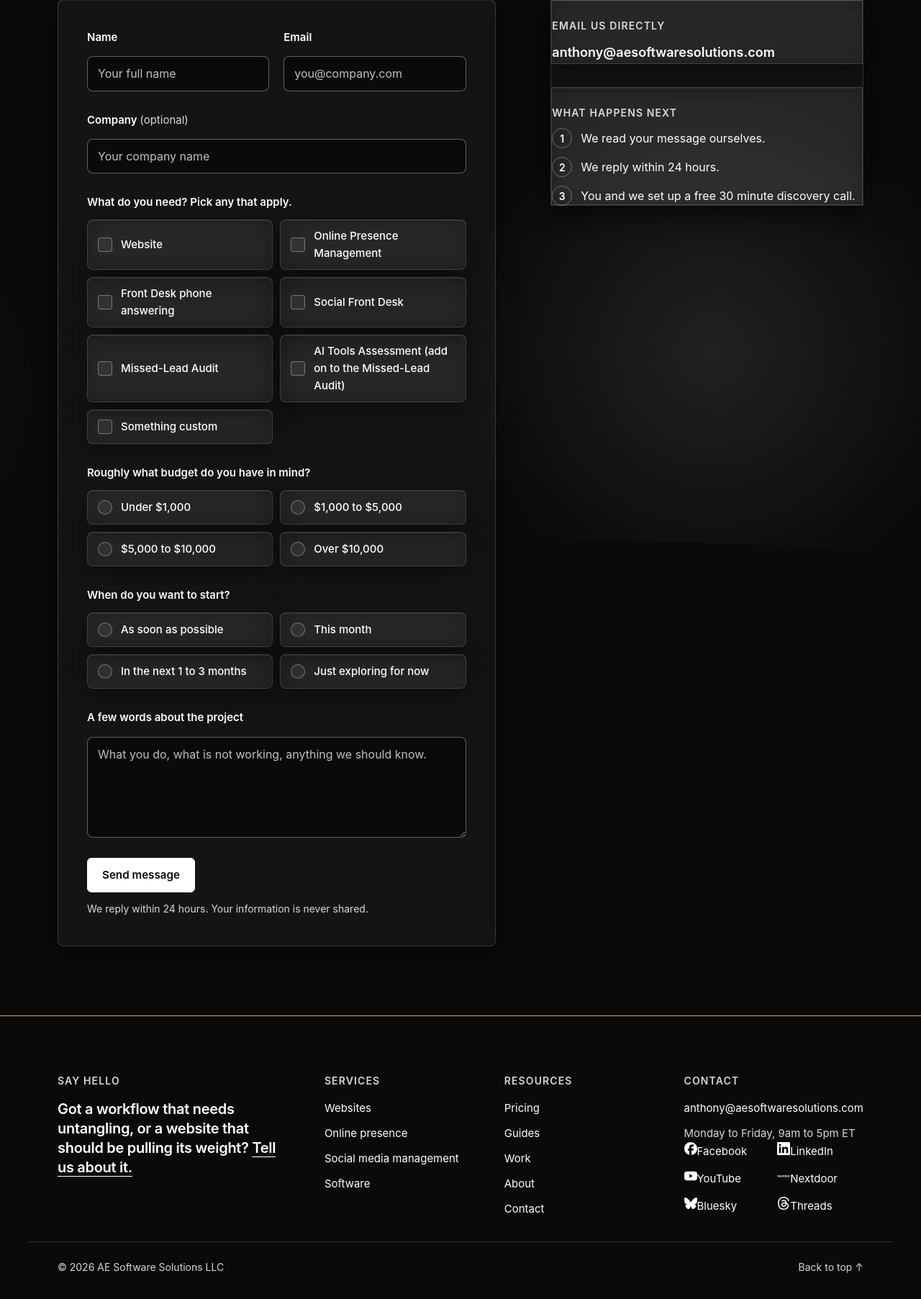
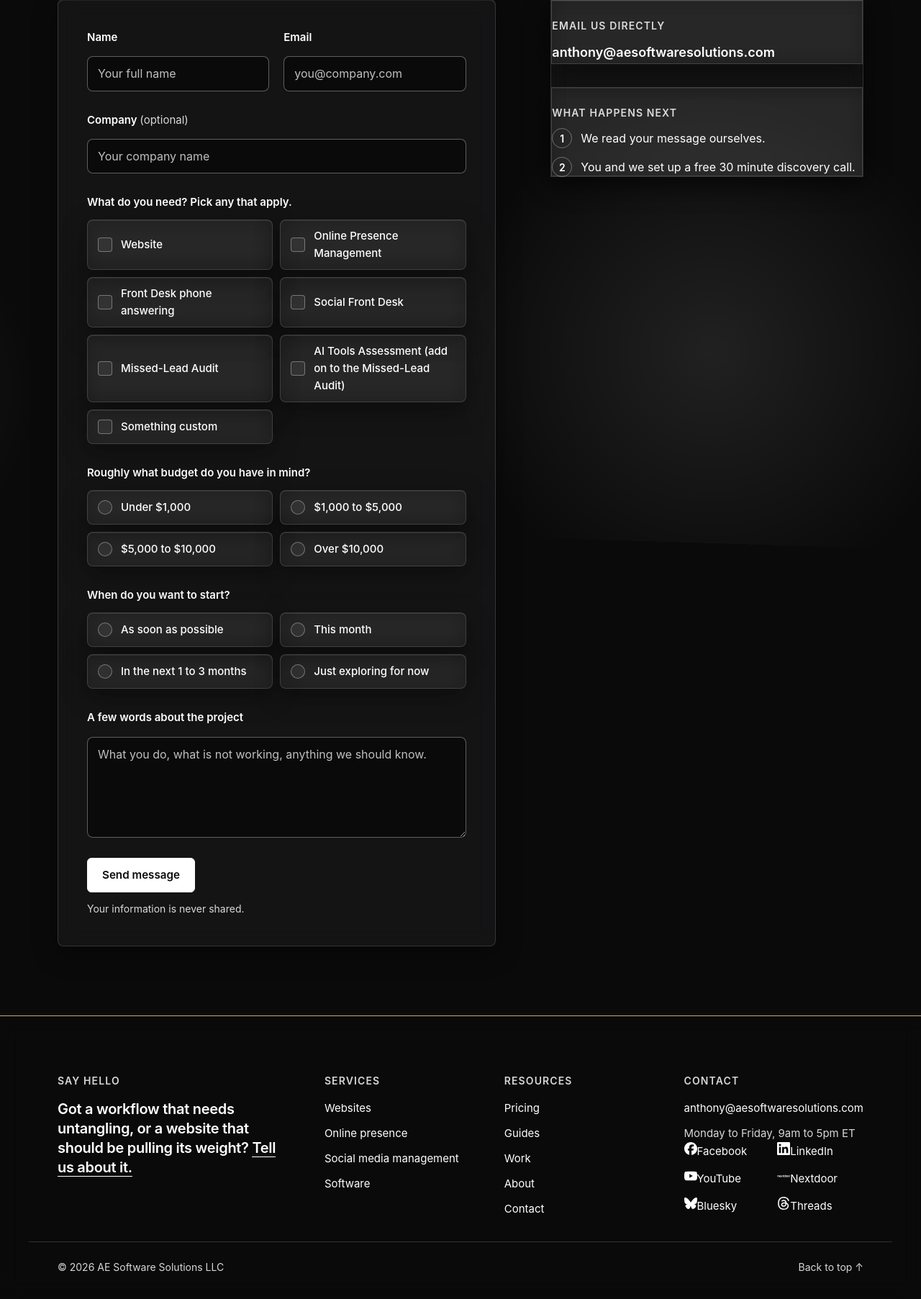
Before and after one commit to aesoftwaresolutions/AESOFTWARESOLUTIONS.COM, a WordPress theme: template page-contact.php in a window 1280 px wide. Shown: the part 390-2195 px from the top of the page at 72% size. Run offline with PHP 8.4 and a stand-in for WordPress, Linux system fonts and the light colour scheme; the site name, menu and one post (Sample post) are stand-ins, and other content is empty; some libraries are stand-ins or nearby versions.

Commit message:
Remove unverified reply within 24 hours claim from CTA and contact page

```diff
--- a/assets/js/ae-cta.js
+++ b/assets/js/ae-cta.js
@@ -32,7 +32,7 @@
     '  <h2 id="cta-title">Tell us what slows you down. We&rsquo;ll map the fix.</h2>' +
     '  <div class="actions">' +
     '    <a class="btn" href="/contact/">Book a discovery call</a>' +
-    '    <span class="note">Free 30 minute discovery call &middot; We reply within 24 hours</span>' +
+    '    <span class="note">Free 30 minute discovery call</span>' +
     '  </div>' +
     '  <p class="mail">Or write to <a href="mailto:anthony@aesoftwaresolutions.com">anthony@aesoftwaresolutions.com</a></p>' +
     '</section>';
--- a/page-contact.php
+++ b/page-contact.php
@@ -110,7 +110,7 @@ $ae_timelines = [
 
             <div>
                 <button type="submit" class="v5-button" id="contact-submit">Send message</button>
-                <p class="contact-form__note" style="margin-top:12px">We reply within 24 hours. Your information is never shared.</p>
+                <p class="contact-form__note" style="margin-top:12px">Your information is never shared.</p>
                 <p class="contact-form__status" id="contact-form-status" role="status" aria-live="polite" hidden></p>
             </div>
 
@@ -222,7 +222,6 @@ $ae_timelines = [
             <p class="contact-sidebar__label">What happens next</p>
             <ol class="contact-sidebar__next">
                 <li>We read your message ourselves.</li>
-                <li>We reply within 24 hours.</li>
                 <li>You and we set up a free 30 minute discovery call.</li>
             </ol>
         </div>
```
